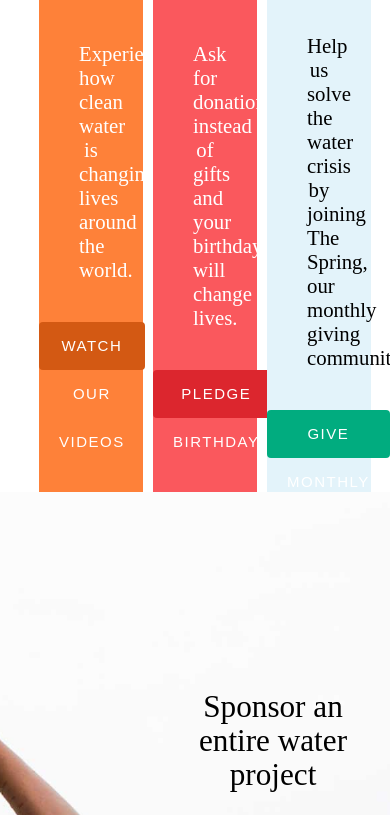
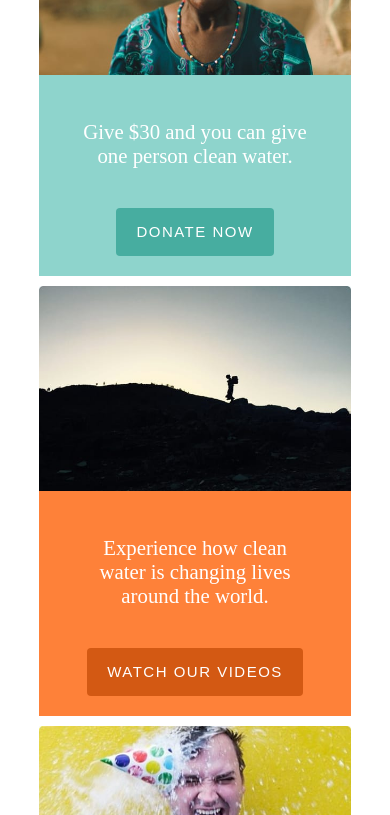
Before and after one commit to chingu-voyages/v9-toucans-team-09, a plain HTML site: page index.html in a window 390 px wide. Shown: the part 4198-5013 px from the top of the page. Drawn offline with nearby package versions, Linux system fonts and the light colour scheme.

Commit message:
Add responsiveness to cta cards

```diff
--- a/style.css
+++ b/style.css
@@ -131,8 +131,9 @@ button {
 }
 .cta .cards {
     display: grid;
-    grid-template-columns: repeat(3, calc(100% / 3));
-    grid-template-rows: minmax(40vh, 100%);
+    /*grid-template-columns: repeat(3, calc(100% / 3));
+    grid-template-rows: minmax(40vh, 100%);*/
+    grid-template-columns: repeat(auto-fit, minmax(300px, 1fr));
     grid-gap: 10px;
     background-color: rgb(255, 255, 255);
 
```
